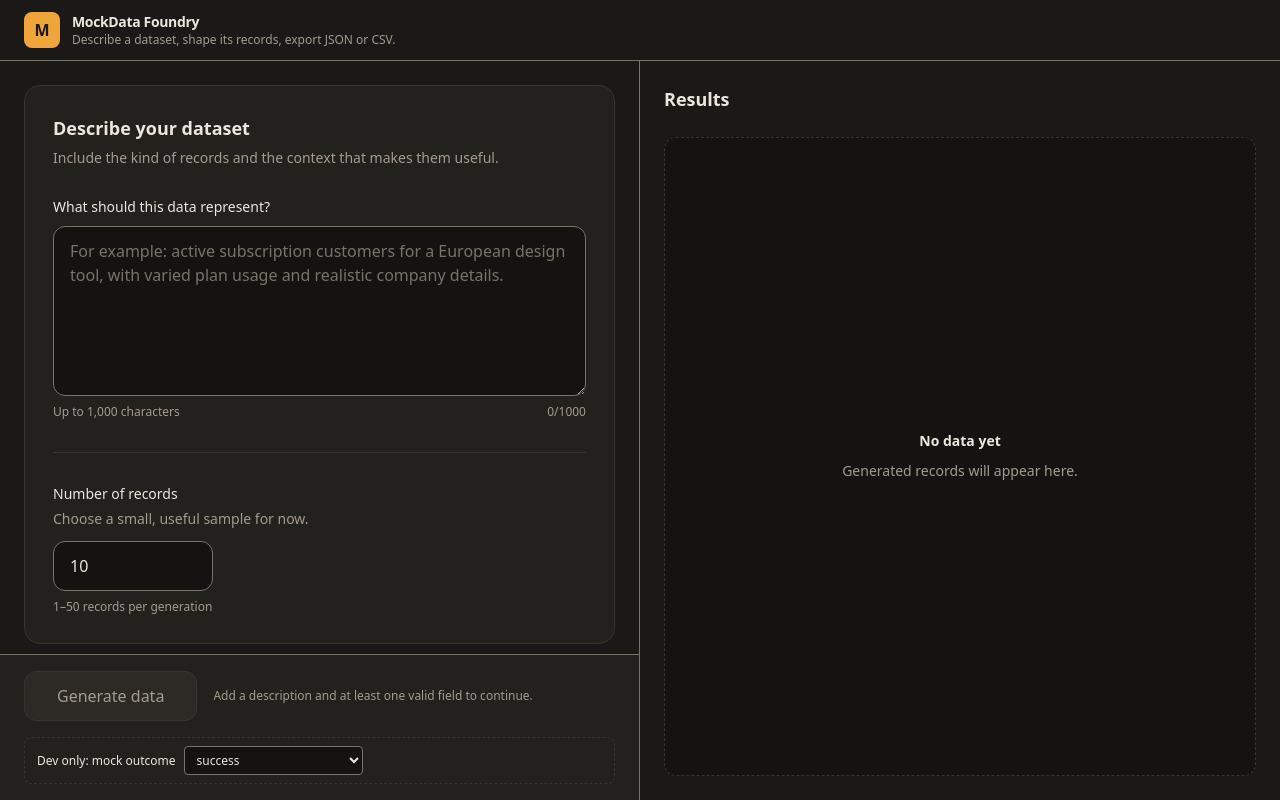
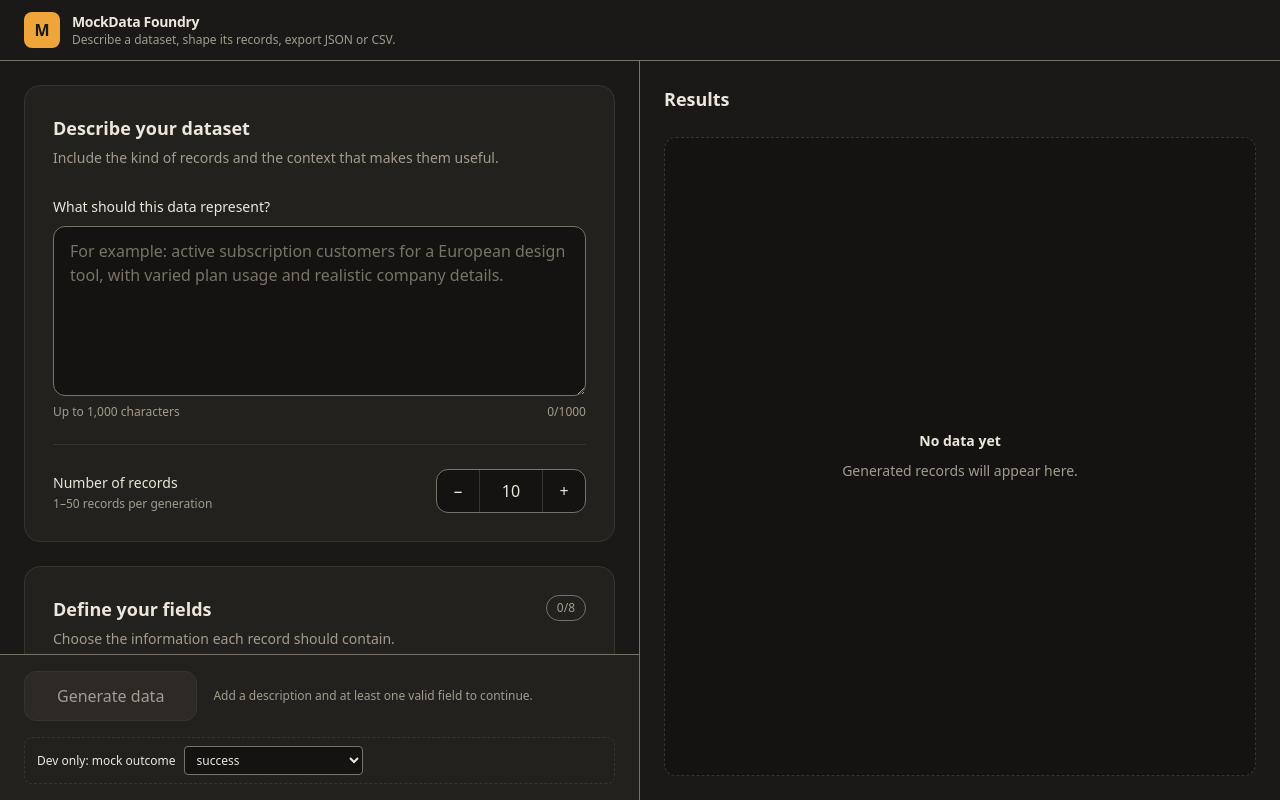
Before and after one commit to essevpi/mockdata-foundry, a React (Vite) app: page / in a window 1280 px wide. Built offline with nearby package versions, Linux system fonts and the light colour scheme.

Commit message:
feat: record count stepper with compact layout

```diff
--- a/src/features/generator/components/DatasetDetailsPanel.tsx
+++ b/src/features/generator/components/DatasetDetailsPanel.tsx
@@ -1,4 +1,8 @@
 import { REQUEST_LIMITS, type ValidationIssue } from '../../../lib/generation';
+import { canStepRecordCount, stepRecordCount } from '../field-utils';
+
+const stepperButtonClassName =
+  'grid size-10.5 place-items-center rounded-lg text-lg text-content transition hover:text-action aria-disabled:cursor-not-allowed aria-disabled:text-content-muted/50 aria-disabled:hover:text-content-muted/50';
 
 type DatasetDetailsPanelProps = {
   countIssues: ValidationIssue[];
@@ -60,13 +64,34 @@ function DatasetDetailsPanel({
         ))}
       </div>
 
-      <div className="mt-8 border-t border-border pt-7">
+      <div className="mt-6 border-t border-border pt-6">
+        <div className="flex flex-wrap items-center justify-between gap-x-6 gap-y-3">
+          <div>
             <label htmlFor="record-count" className="text-sm font-medium text-content">
               Number of records
             </label>
-        <p className="mt-1 text-sm text-content-muted">Choose a small, useful sample for now.</p>
+            <p id="record-count-hint" className="mt-0.5 text-xs text-content-muted">
+              {REQUEST_LIMITS.recordsMinCount}–{REQUEST_LIMITS.recordsMaxCount} records per
+              generation
+            </p>
+          </div>
+          <div
+            className="flex items-center rounded-xl border border-border-strong bg-input focus-within:border-focus focus-within:ring-4 focus-within:ring-focus/30"
+            role="group"
+            aria-label="Record count"
+          >
+            <button
+              aria-label="Decrease record count"
+              className={stepperButtonClassName}
+              aria-disabled={!canStepRecordCount(recordCount, -1)}
+              onClick={() => onRecordCountChange(stepRecordCount(recordCount, -1))}
+              type="button"
+            >
+              <span aria-hidden="true">−</span>
+            </button>
             <input
               id="record-count"
+              aria-describedby="record-count-hint"
               max={REQUEST_LIMITS.recordsMaxCount}
               min={REQUEST_LIMITS.recordsMinCount}
               name="record-count"
@@ -74,11 +99,19 @@ function DatasetDetailsPanel({
               value={recordCount}
               onBlur={onCountBlur}
               onChange={(event) => onRecordCountChange(event.target.value)}
-          className="mt-3 block w-full rounded-xl border border-border-strong bg-input px-4 py-3 text-base font-medium text-content outline-none focus:border-focus focus:ring-4 focus:ring-focus/30 sm:max-w-40"
+              className="h-10.5 w-16 border-x border-border bg-transparent px-1 text-center text-base font-medium tabular-nums text-content outline-none [appearance:textfield] [&::-webkit-inner-spin-button]:appearance-none [&::-webkit-outer-spin-button]:appearance-none"
             />
-        <p className="mt-2 text-xs text-content-muted">
-          {REQUEST_LIMITS.recordsMinCount}–{REQUEST_LIMITS.recordsMaxCount} records per generation
-        </p>
+            <button
+              aria-label="Increase record count"
+              className={stepperButtonClassName}
+              aria-disabled={!canStepRecordCount(recordCount, 1)}
+              onClick={() => onRecordCountChange(stepRecordCount(recordCount, 1))}
+              type="button"
+            >
+              <span aria-hidden="true">+</span>
+            </button>
+          </div>
+        </div>
         {countIssues.map((issue) => (
           <p key={issue.message} className="mt-2 text-xs text-danger">
             {issue.message}
--- a/src/features/generator/field-utils.ts
+++ b/src/features/generator/field-utils.ts
@@ -1,7 +1,8 @@
-import type {
-  FieldDefinition,
-  GenerateRequest,
-  ValidationIssue,
+import {
+  REQUEST_LIMITS,
+  type FieldDefinition,
+  type GenerateRequest,
+  type ValidationIssue,
 } from '../../lib/generation';
 
 export type FieldDraft = FieldDefinition & { id: string };
@@ -67,6 +68,25 @@ export function buildGenerateRequest(
   };
 }
 
+// Steps the record count text by one, clamped to the request limits. Empty or invalid text
+// steps to the minimum; a fractional value steps to the next whole number in that direction.
+export function stepRecordCount(recordCount: string, delta: 1 | -1): string {
+  const value = Number(recordCount);
+  const { recordsMaxCount, recordsMinCount } = REQUEST_LIMITS;
+
+  if (recordCount.trim() === '' || !Number.isFinite(value)) {
+    return String(recordsMinCount);
+  }
+
+  const stepped = delta > 0 ? Math.floor(value) + 1 : Math.ceil(value) - 1;
+
+  return String(Math.min(recordsMaxCount, Math.max(recordsMinCount, stepped)));
+}
+
+export function canStepRecordCount(recordCount: string, delta: 1 | -1): boolean {
+  return Number(stepRecordCount(recordCount, delta)) !== Number(recordCount);
+}
+
 export function getVisibleIssues(
   issues: ValidationIssue[],
   touched: ReadonlySet<TouchedSection>,
```
Also changed, not shown: 2 other files (tests, documents, lock files or other folders). Lines whose indentation alone changed are shown as unchanged.
